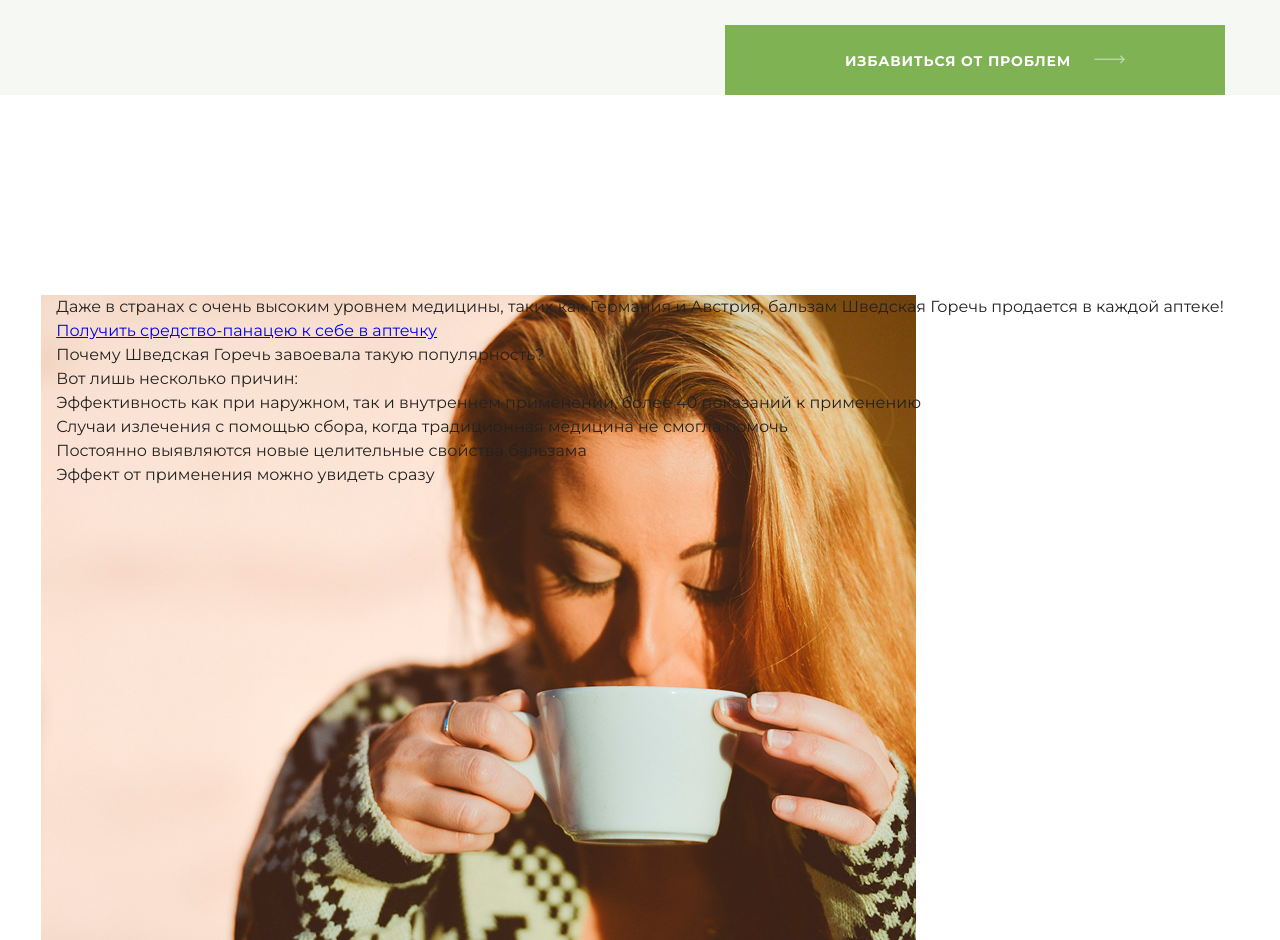
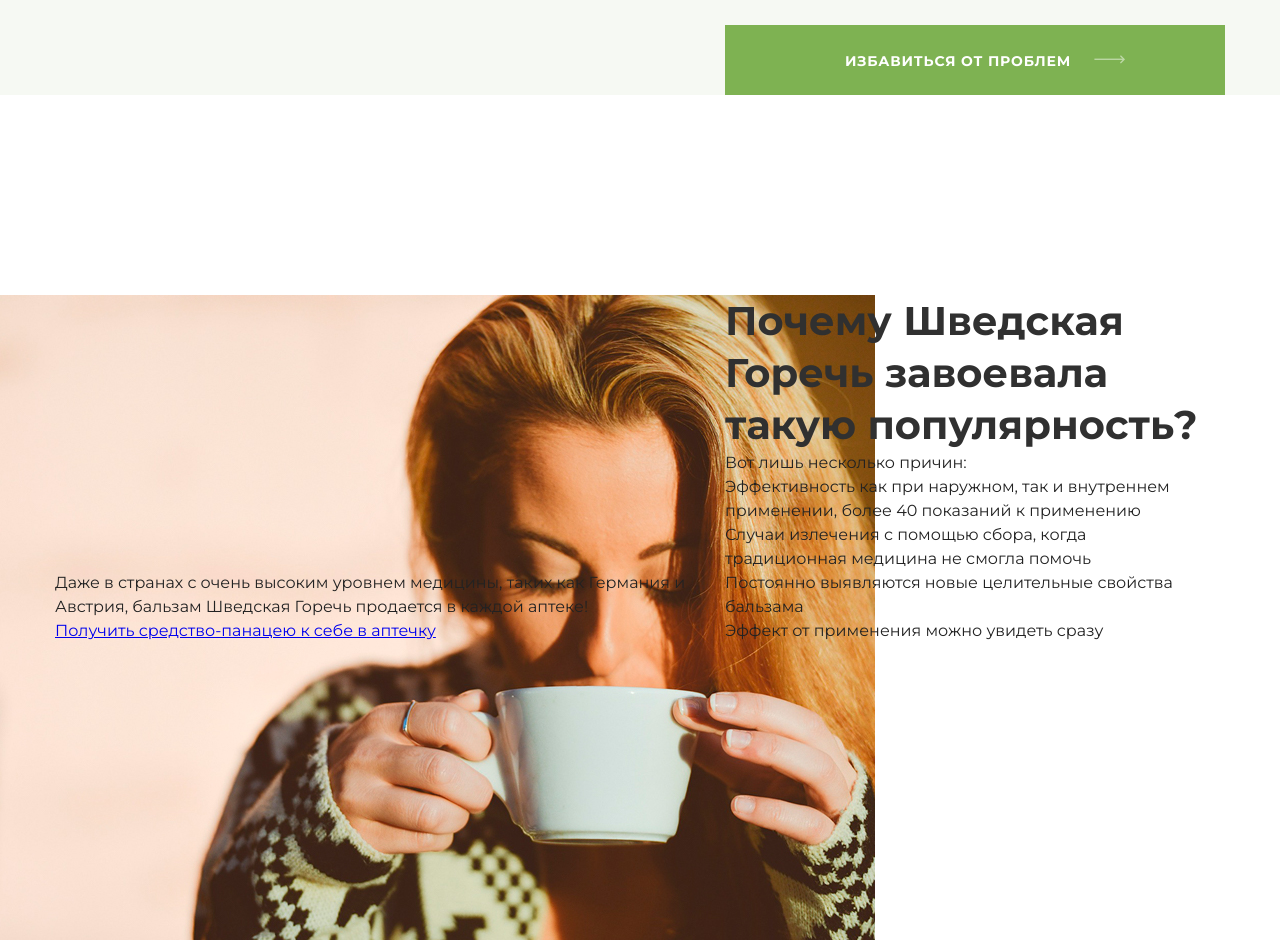
Before and after one commit to flaberfl/0-1_swedish-bitter, a plain HTML site: page index.html in a window 1280 px wide. Shown: the part 2004-2944 px from the top of the page. Drawn offline with nearby package versions, Linux system fonts and the light colour scheme.

Commit message:
Update main.css

```diff
--- a/css/main.css
+++ b/css/main.css
@@ -407,7 +407,20 @@ body {
     min-height: 645px;
     max-width: 1720px;
     margin: 0 auto;
+    /* border: 2px solid red; */
 }
-.popularity {
+.popularity__inner {
     display: flex;
+    align-items: flex-end;
 }
+.popularity__right {
+    max-width: 500px;
+    width: 100%;
+    padding-right: 27px;
+}
+.popularity__right-title {
+    font-size: 40px;
+    font-weight: 700;
+    color: #303030;
+    line-height: 1.3;
+}
```
